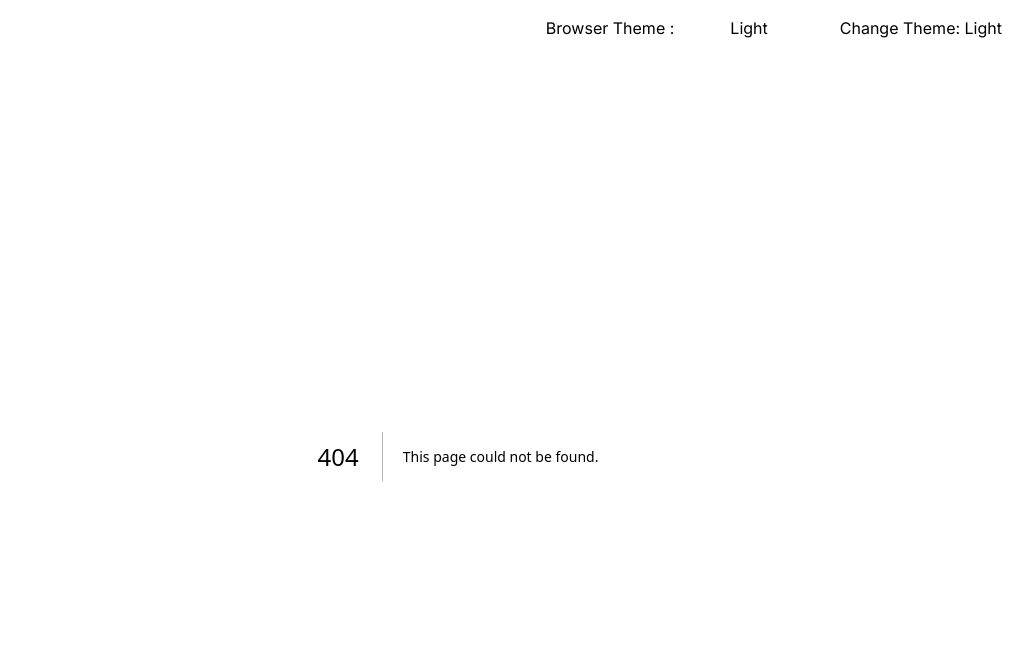
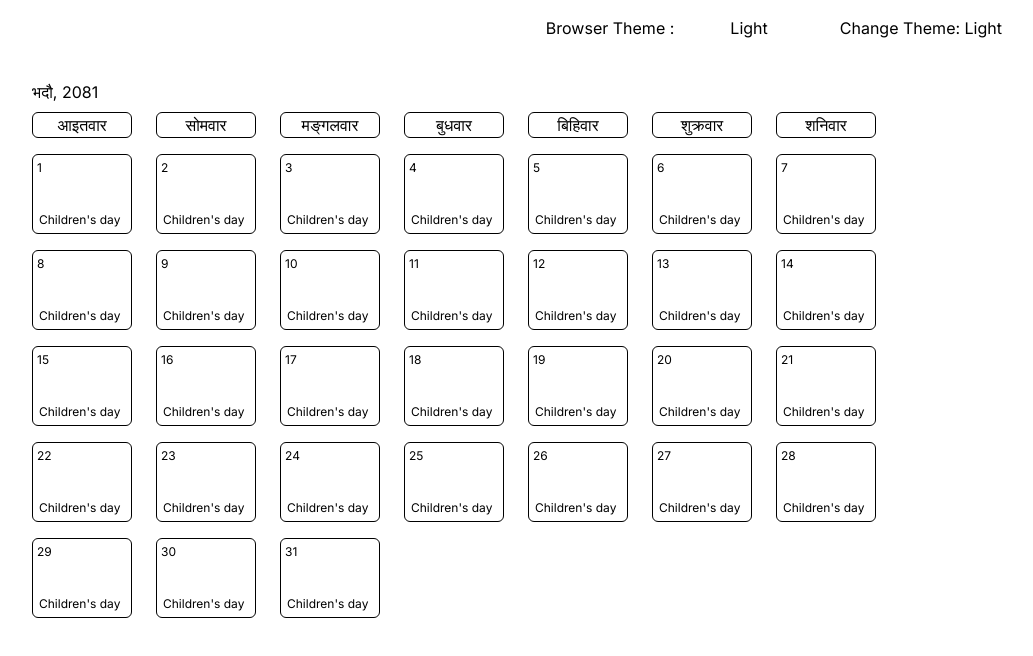
Before and after one commit to bijay-subedi-veda/device_theme_configuration, a Next.js app: page /calendar in a window 1280 px wide. Before the commit this address had no page. Shown: the top 656 px of the page, without its empty margins (182-1215 px from the left). Built offline with nearby package versions, Linux system fonts and the light colour scheme.

Commit message:
feat: trying to implement the calendar

```diff
--- a/package.json
+++ b/package.json
@@ -9,7 +9,9 @@
     "lint": "next lint"
   },
   "dependencies": {
+    "bikram-sambat": "^1.7.0",
     "bowser": "^2.11.0",
+    "nepali-datetime": "^1.2.1",
     "next": "14.2.5",
     "react": "^18",
     "react-dom": "^18"
--- /dev/null
+++ b/src/app/calendar/_constant/index.ts
@@ -0,0 +1,39 @@
+export const DAYS = {
+  sun: "आइतवार",
+  mon: "सोमवार",
+  tue: "मङ्गलवार",
+  wed: "बुधवार",
+  thu: "बिहिवार",
+  fri: "शुक्रवार",
+  sat: "शनिवार",
+};
+
+export const MONTHS = {
+  0: "वैशाख",
+  1: "जेठ",
+  2: "असार",
+  3: "साउन",
+  4: "भदौ",
+  5: "असोज",
+  6: "कार्तिक",
+  7: "मंसिर",
+  8: "पुष",
+  9: "माघ",
+  10: "फागुन",
+  11: "चैत",
+};
+
+export const MONTHS_DATA = {
+  2081: [31, 32, 31, 32, 31, 30, 30, 30, 29, 30, 29, 31],
+};
+
+export const EventsData = [
+  {
+    name: "Haritalika Teej",
+    date: "2081/05/21",
+  },
+  {
+    name: "Children's day",
+    date: "2081/05/29",
+  },
+];
--- /dev/null
+++ b/src/app/calendar/page.tsx
@@ -0,0 +1,56 @@
+"use client";
+import React from "react";
+import { DAYS, EventsData, MONTHS, MONTHS_DATA } from "./_constant";
+
+const Page = () => {
+  const getDaysOfMonth = (year: number, month: number) => {
+    const actualDays = MONTHS_DATA[year as keyof typeof MONTHS_DATA][month];
+    return Array.from({ length: actualDays }, (_, i) => i + 1);
+  };
+
+  const days = getDaysOfMonth(2081, 4);
+
+  return (
+    <>
+      <div className="w-[900px] h-full bg-gray-surface p-6">
+        <div className="text-gray-onSurface ">{MONTHS["4"]}, 2081</div>
+        <div className="grid grid-cols-7 mb-4 mt-2 rounded-md gap-4">
+          {Object.entries(DAYS)?.map((item) => {
+            return (
+              <div
+                key={item[0]}
+                className="border w-[100px] border-gray-outlineBrighter rounded-md text-gray-onSurface h-full flex justify-center items-center"
+              >
+                {item[1]}
+              </div>
+            );
+          })}
+        </div>
+
+        <div className="grid grid-cols-7 gap-4 rounded-md">
+          {days.map((day) => {
+            // const eventDetails = EventsData?.find(
+            //   (item) => day == item?.date?.split("/")[2]
+            // );
+
+            // console.log("eventDetails ::", eventDetails, day);
+            return (
+              <div
+                key={day}
+                className="border w-[100px] text-[12px] text-gray-onSurface border-gray-outlineBrighter h-[80px] flex flex-col justify-between rounded-md p-1"
+              >
+                <div> {day}</div>
+                {/* event  */}
+                <div
+                  className={`bg-success-container text-success-onContainer rounded-md px-0.5`}
+                >{`Children's day`}</div>
+              </div>
+            );
+          })}
+        </div>
+      </div>
+    </>
+  );
+};
+
+export default Page;
```
Also changed, not shown: 1 other file (tests, documents, lock files or other folders).
